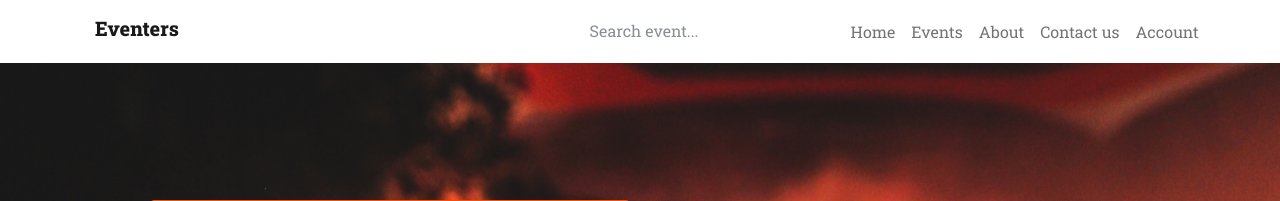
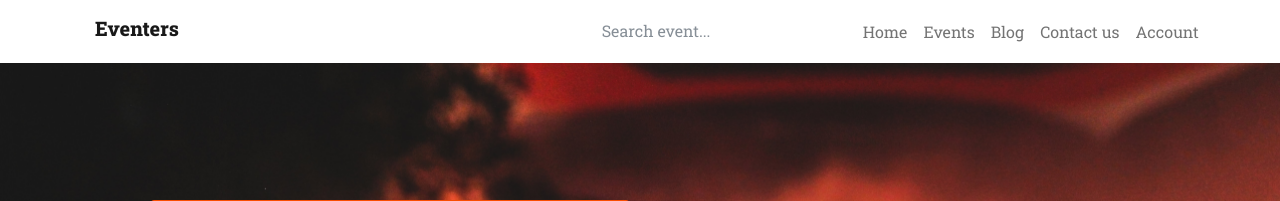
Before and after one commit to I-am-vishalmaurya/College-Fest-Management, a PHP site: page / in a window 1280 px wide. Shown: the top 201 px of the page. Run offline with PHP 8.4, Linux system fonts and the light colour scheme; data comes from the database, SQL or seed files in the repository.

Commit message:
updated navbar

```diff
--- a/templates/includes/navbar.php
+++ b/templates/includes/navbar.php
@@ -32,7 +32,7 @@
                 </li>
 
                 <li class="nav-item">
-                    <a class="nav-link" href='https://vishalcodes.tech/'><i class="fas fa-info"></i> About</a>
+                    <a class="nav-link" href='https://pythonicnerds.me/'><i class="fas fa-info"></i> Blog</a>
                 </li>
                 <li class="nav-item">
                     <a class="nav-link" href='contact'><i class="fas fa-id-card"></i> Contact us</a>
```
